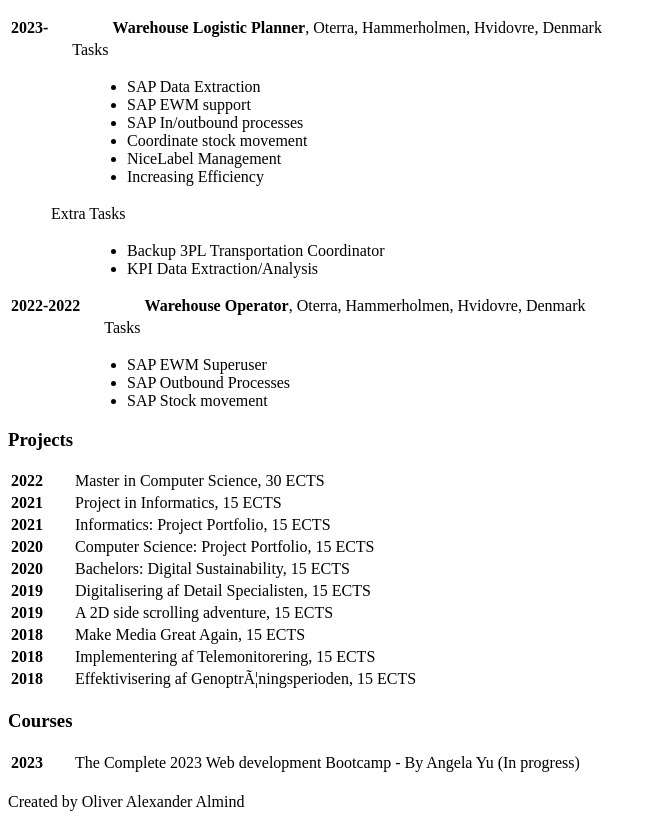
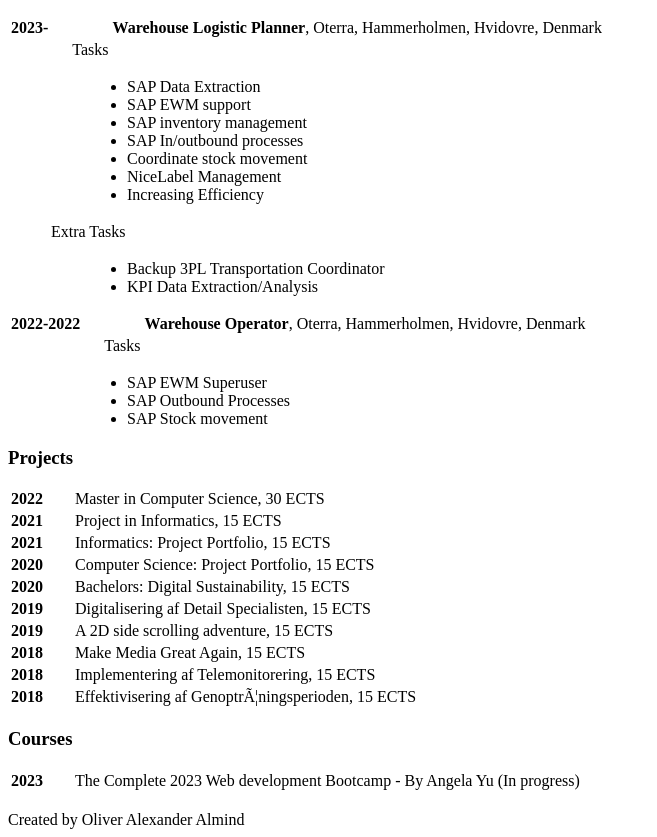
Before and after one commit to Almnd/almnd.github.io, a plain HTML site: page CV.html in a window 1280 px wide. Shown: the part 807-1644 px from the top of the page, without its empty margins (0-657 px from the left). Drawn offline with Linux system fonts and the light colour scheme.

Commit message:
Update CV.html

```diff
--- a/CV.html
+++ b/CV.html
@@ -80,10 +80,12 @@
 	<ul>
 		<li>SAP Data Extraction</li>
 		<li>SAP EWM support</li>
+		<li>SAP inventory management</li>
 		<li>SAP In/outbound processes</li>
 		<li>Coordinate stock movement</li>
 		<li>NiceLabel Management</li>
 		<li>Increasing Efficiency</li>
+
 	</ul>
 	<table>
 		<tr>
```
